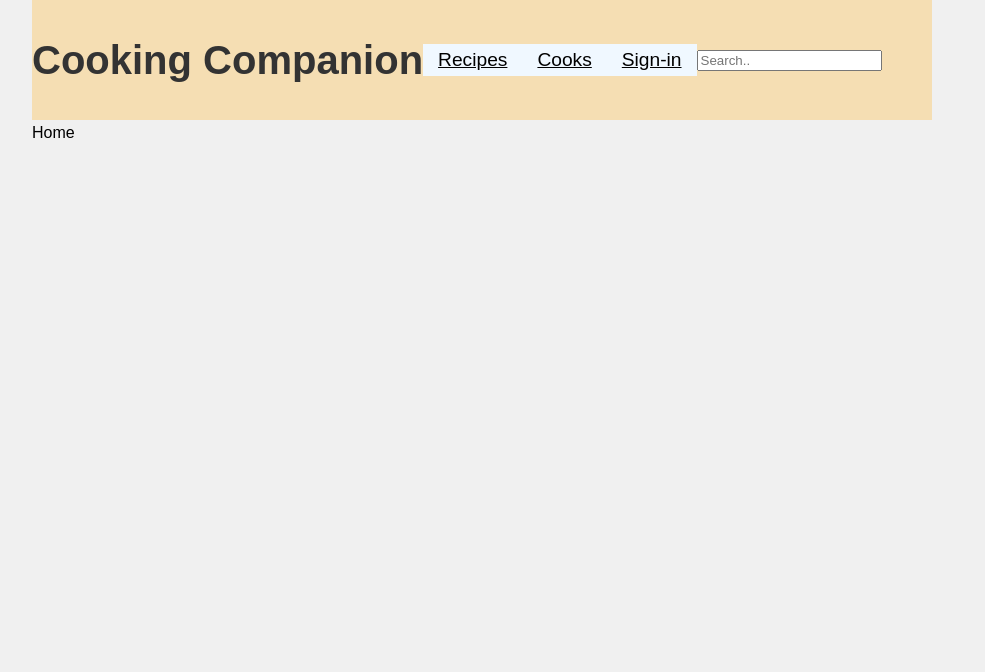
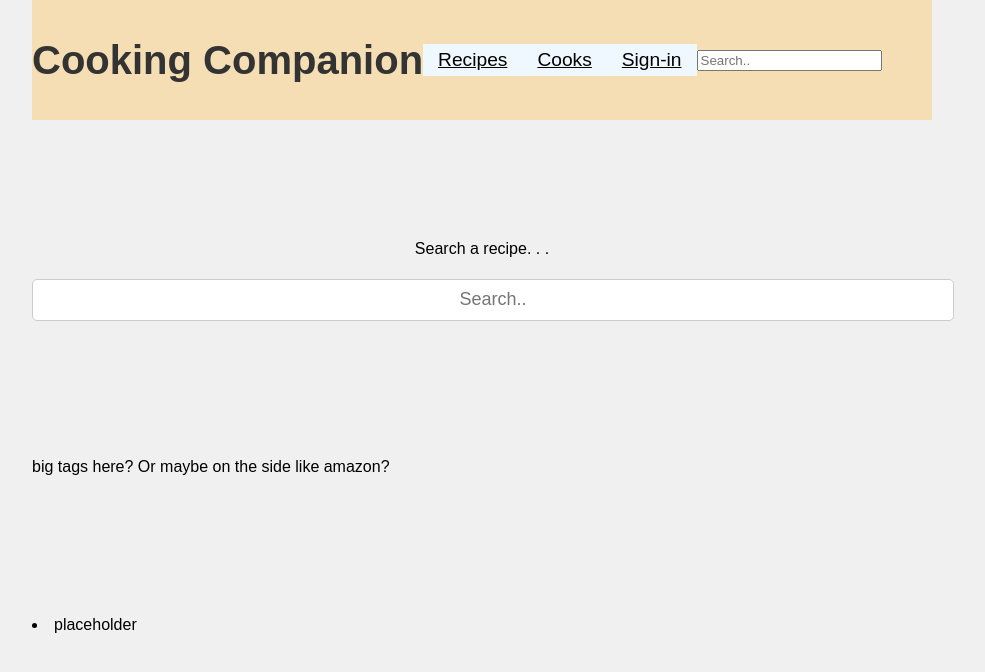
Before and after one commit to njacobs2019/Cooking-Code-panions, a Flask app: page / in a window 1280 px wide. Shown: the top 672 px of the page, without its empty margins (158-1143 px from the left). Run offline with Flask 2, Linux system fonts and the light colour scheme.

Commit message:
Started the html for the "big" search page, no querylist yet (still need db access)

```diff
--- a/Flask/app.py
+++ b/Flask/app.py
@@ -6,10 +6,14 @@ app = Flask(__name__)
 
 @app.route("/")
 def tasks():
+
+    #Uncomment when db is working for everyone. -Tyler
     #db = DBAccess()
     #recipe = db.get_random_recipe()
     #return render_template("recipe_page.html", recipe=recipe)
-    return render_template("home.html")
+
+    #For now you can just render individual templates you've made with this. -Tyler
+    return render_template("bigSearch.html")
 
 # @app.route("/add", methods=["GET", "POST"])
 # def add():
--- /dev/null
+++ b/Flask/templates/bigSearch.html
@@ -0,0 +1,33 @@
+{% extends "layout.html" %}
+{% import 'banner.html' as banner %}
+{% import 'query.html' as query %}
+{% block body %}
+    {{banner}}
+    <div>
+        <style>
+            .bigBar {
+               width: 100%;
+               height: 20px;
+               font-size: 18px;
+               padding: 10px;
+               border: 1px solid #ccc;
+               border-radius: 5px;
+               text-align: center;
+               align-content: center;
+           }
+
+           .pad
+           {
+                text-align: center;
+                padding: 100px 1px 1px 1px;
+           }
+
+       </style>
+       <p class="pad">Search a recipe. . .</p>
+       <input class="bigBar" type="text" placeholder="Search..">
+       <p class="pad"></p>
+       <p>big tags here? Or maybe on the side like amazon?</p>
+       <p class="pad"></p>
+    </div>
+    {{query}}
+{% endblock %}
--- a/Flask/templates/query.html
+++ b/Flask/templates/query.html
@@ -1,2 +1,9 @@
 {% block body %}
+<div>
+    <style>
+    </style>
+    <li>
+        placeholder
+    </li>
+</div>
 {% endblock %}
```
